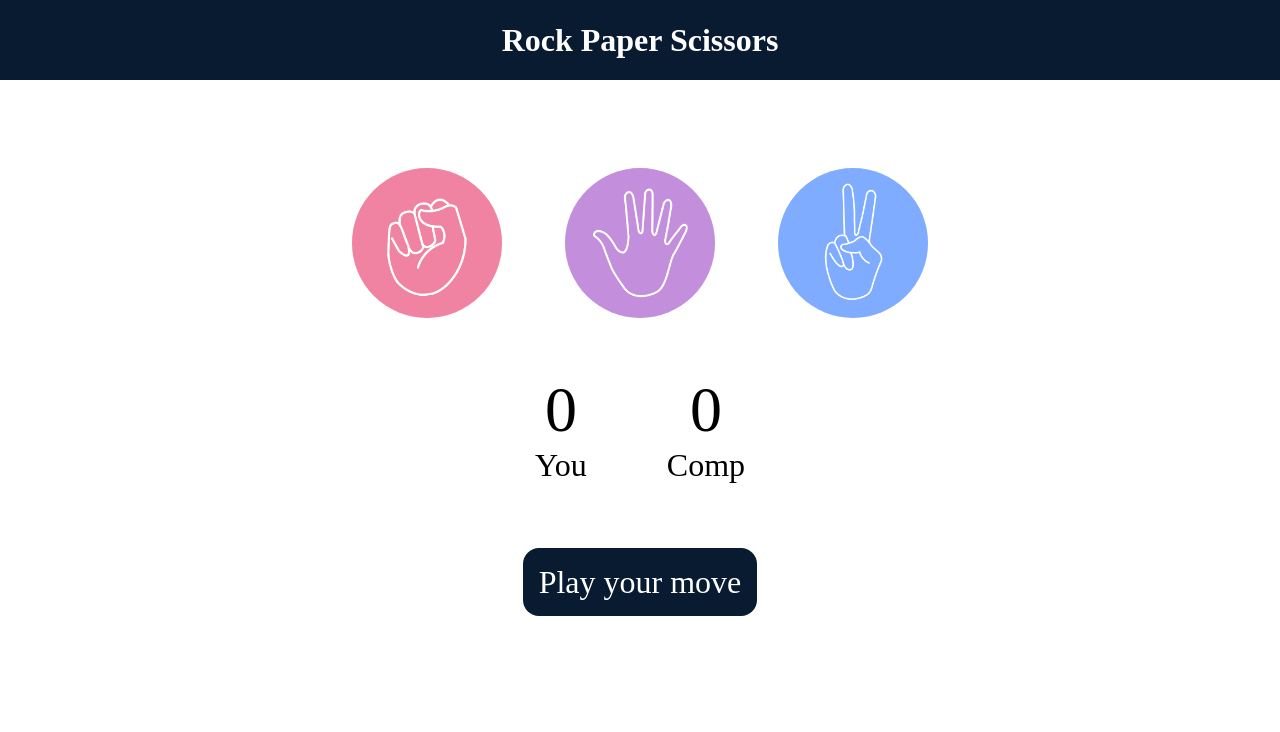
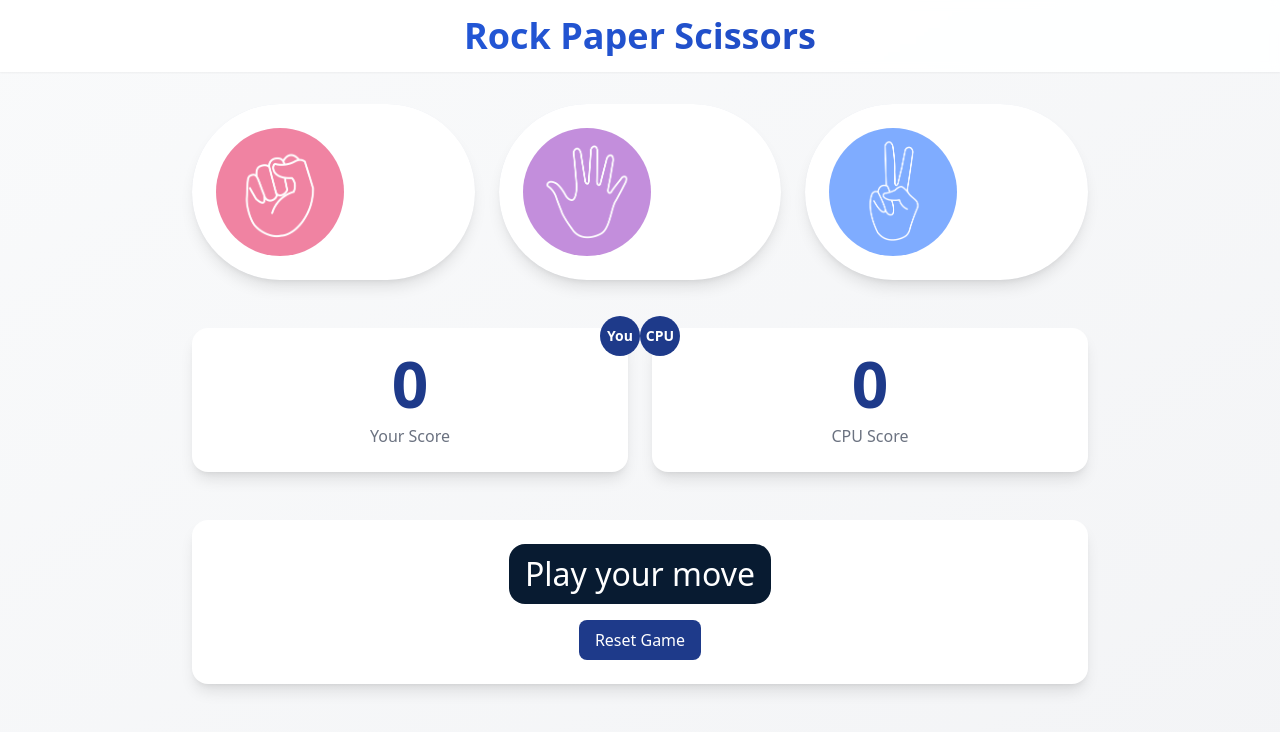
Before and after one commit to Mahesh-1503/Rock-Paper-Scissor, a plain HTML site: page index.html in a window 1280 px wide. Drawn offline with nearby package versions, Linux system fonts and the light colour scheme.

Commit message:
New Updated Added
updated with new feature ==>  Reset Game .
And Updated Styles With TailwindCSS

```diff
--- a/app.js
+++ b/app.js
@@ -13,48 +13,61 @@ const genCompChoice = () => {
   return options[randIdx];
 };
 
-const drawGame = () => {
-  msg.innerText = "Game was Draw. Play again.";
-  msg.style.backgroundColor = "#081b31";
-};
-
-const showWinner = (userWin, userChoice, compChoice) => {
+const updateMessage = (userWin, userChoice, compChoice) => {
   if (userWin) {
     userScore++;
     userScorePara.innerText = userScore;
-    msg.innerText = `You win! Your ${userChoice} beats ${compChoice}`;
-    msg.style.backgroundColor = "green";
+    msg.innerHTML = `
+      <span class="text-green-600">Win! </span>
+      ${userChoice} > ${compChoice}
+    `;
+  } else if (userChoice === compChoice) {
+    msg.innerHTML = `
+      <span class="text-gray-600">Draw. </span>
+      Play again
+    `;
   } else {
     compScore++;
     compScorePara.innerText = compScore;
-    msg.innerText = `You lost. ${compChoice} beats your ${userChoice}`;
-    msg.style.backgroundColor = "red";
+    msg.innerHTML = `
+      <span class="text-red-600">Lost. </span>
+      ${compChoice} > ${userChoice}
+    `;
   }
 };
 
+const resetGame = () => {
+  userScore = 0;
+  compScore = 0;
+  userScorePara.innerText = userScore;
+  compScorePara.innerText = compScore;
+  msg.innerHTML = `Play your move`;
+};
+
+// Add event listener for reset button
+const resetBtn = document.querySelector("#resetBtn");
+if (resetBtn) {
+  resetBtn.addEventListener("click", resetGame);
+}
+
 const playGame = (userChoice) => {
-  //Generate computer choice
   const compChoice = genCompChoice();
 
+  let userWin = false;
   if (userChoice === compChoice) {
-    //Draw Game
-    drawGame();
+    updateMessage(false, userChoice, compChoice);
+  } else if (userChoice === "rock") {
+    userWin = compChoice === "scissors";
+  } else if (userChoice === "paper") {
+    userWin = compChoice === "rock";
   } else {
-    let userWin = true;
-    if (userChoice === "rock") {
-      //scissors, paper
-      userWin = compChoice === "paper" ? false : true;
-    } else if (userChoice === "paper") {
-      //rock, scissors
-      userWin = compChoice === "scissors" ? false : true;
-    } else {
-      //rock, paper
-      userWin = compChoice === "rock" ? false : true;
-    }
-    showWinner(userWin, userChoice, compChoice);
+    userWin = compChoice === "paper";
   }
+
+  updateMessage(userWin, userChoice, compChoice);
 };
 
+// Initialize event listeners
 choices.forEach((choice) => {
   choice.addEventListener("click", () => {
     const userChoice = choice.getAttribute("id");
--- a/index.html
+++ b/index.html
@@ -1,38 +1,106 @@
 <!DOCTYPE html>
-<html lang="en">
+<html lang="en" class="h-full">
   <head>
     <meta charset="UTF-8" />
-    <meta name="viewport" content="width=device-width, initial-scale=1.0" />
-    <title>Rock Paper Scissors Game</title>
+    <meta name="viewport" content="width=device-width, initial-scale=1.0, maximum-scale=1.0, user-scalable=no" />
+    <title>Rock Paper Scissors</title>
+    <script src="https://cdn.tailwindcss.com"></script>
     <link rel="stylesheet" href="style.css" />
+    <style>
+      html, body {
+        height: 100%;
+        overflow-x: hidden;
+      }
+    </style>
   </head>
-  <body>
-    <h1>Rock Paper Scissors</h1>
-    <div class="choices">
-      <div class="choice" id="rock">
-        <img src="rock.png" />
+  <body class="h-full bg-gradient-to-br from-gray-50 to-gray-100">
+    <div class="min-h-screen flex flex-col">
+      <header class="sticky top-0 z-10 bg-white/90 backdrop-blur-sm shadow-sm">
+        <div class="container mx-auto px-4 py-4">
+          <h1 class="text-2xl sm:text-3xl md:text-4xl font-bold text-center bg-gradient-to-r from-blue-600 to-blue-800 bg-clip-text text-transparent">
+            Rock Paper Scissors
+          </h1>
         </div>
-      <div class="choice" id="paper">
-        <img src="paper.png" />
+      </header>
+
+      <main class="flex-1 flex flex-col items-center py-8">
+        <div class="max-w-4xl w-full">
+          <!-- Game Choices -->
+          <div class="grid grid-cols-1 sm:grid-cols-3 gap-6 mb-12">
+            <div class="choice relative group">
+              <div class="absolute inset-0 bg-gradient-to-br from-blue-900/10 to-blue-900/5 rounded-full transition-all duration-300 group-hover:from-blue-900/20 group-hover:to-blue-900/10"></div>
+              <div class="relative p-4 sm:p-6 rounded-full bg-white shadow-lg hover:shadow-xl transition-shadow duration-300">
+                <img src="rock.png" class="w-24 sm:w-32 h-24 sm:h-32 object-cover rounded-full" alt="Rock" />
+                <div class="absolute inset-0 rounded-full bg-blue-900 opacity-0 group-hover:opacity-100 transition-opacity duration-300 flex items-center justify-center">
+                  <span class="text-white text-2xl">Rock</span>
                 </div>
-      <div class="choice" id="scissors">
-        <img src="scissors.png" />
+              </div>
+            </div>
+            <div class="choice relative group">
+              <div class="absolute inset-0 bg-gradient-to-br from-blue-900/10 to-blue-900/5 rounded-full transition-all duration-300 group-hover:from-blue-900/20 group-hover:to-blue-900/10"></div>
+              <div class="relative p-4 sm:p-6 rounded-full bg-white shadow-lg hover:shadow-xl transition-shadow duration-300">
+                <img src="paper.png" class="w-24 sm:w-32 h-24 sm:h-32 object-cover rounded-full" alt="Paper" />
+                <div class="absolute inset-0 rounded-full bg-blue-900 opacity-0 group-hover:opacity-100 transition-opacity duration-300 flex items-center justify-center">
+                  <span class="text-white text-2xl">Paper</span>
+                </div>
+              </div>
+            </div>
+            <div class="choice relative group">
+              <div class="absolute inset-0 bg-gradient-to-br from-blue-900/10 to-blue-900/5 rounded-full transition-all duration-300 group-hover:from-blue-900/20 group-hover:to-blue-900/10"></div>
+              <div class="relative p-4 sm:p-6 rounded-full bg-white shadow-lg hover:shadow-xl transition-shadow duration-300">
+                <img src="scissors.png" class="w-24 sm:w-32 h-24 sm:h-32 object-cover rounded-full" alt="Scissors" />
+                <div class="absolute inset-0 rounded-full bg-blue-900 opacity-0 group-hover:opacity-100 transition-opacity duration-300 flex items-center justify-center">
+                  <span class="text-white text-2xl">Scissors</span>
+                </div>
+              </div>
             </div>
           </div>
 
-    <div class="score-board">
-      <div class="score">
-        <p id="user-score">0</p>
-        <p>You</p>
+          <!-- Score Board -->
+          <div class="grid grid-cols-1 sm:grid-cols-2 gap-6 mb-12">
+            <div class="score-card relative bg-white rounded-2xl shadow-lg p-6">
+              <div class="absolute -top-3 -right-3 bg-blue-900 text-white rounded-full w-10 h-10 flex items-center justify-center">
+                <span class="text-sm font-bold">You</span>
               </div>
-      <div class="score">
-        <p id="comp-score">0</p>
-        <p>Comp</p>
+              <div class="text-center">
+                <p class="text-4xl sm:text-5xl font-bold text-blue-900 mb-2" id="user-score">0</p>
+                <p class="text-gray-500">Your Score</p>
+              </div>
+            </div>
+            <div class="score-card relative bg-white rounded-2xl shadow-lg p-6">
+              <div class="absolute -top-3 -left-3 bg-blue-900 text-white rounded-full w-10 h-10 flex items-center justify-center">
+                <span class="text-sm font-bold">CPU</span>
+              </div>
+              <div class="text-center">
+                <p class="text-4xl sm:text-5xl font-bold text-blue-900 mb-2" id="comp-score">0</p>
+                <p class="text-gray-500">CPU Score</p>
+              </div>
             </div>
           </div>
 
-    <div class="msg-container">
-      <p id="msg">Play your move</p>
+          <!-- Message Container -->
+          <div class="w-full mb-8">
+            <div class="bg-white rounded-2xl shadow-lg">
+              <div class="p-4 sm:p-6">
+                <div class="flex flex-col items-center space-y-4">
+                  <div class="flex-1 min-w-0">
+                    <div class="text-center sm:text-left">
+                      <div class="flex items-center justify-center">
+                        <p id="msg" class="text-xs sm:text-sm md:text-base lg:text-lg text-gray-700 font-medium whitespace-nowrap overflow-hidden">
+                          Play your move
+                        </p>
+                      </div>
+                    </div>
+                  </div>
+                  <button id="resetBtn" class="px-4 py-2 bg-blue-900 text-white rounded-lg hover:bg-blue-800 transition-colors duration-200 max-w-[200px] mx-auto">
+                    Reset Game
+                  </button>
+                </div>
+              </div>
+            </div>
+          </div>
+        </div>
+      </main>
     </div>
     <script src="app.js"></script>
   </body>
--- a/style.css
+++ b/style.css
@@ -1,52 +1,12 @@
-* {
-  margin: 0;
-  padding: 0;
-  text-align: center;
+/* Custom animations */
+@keyframes shake {
+  0%, 100% { transform: translateX(0); }
+  25% { transform: translateX(-10px); }
+  75% { transform: translateX(10px); }
 }
 
-h1 {
-  background-color: #081b31;
-  color: #fff;
-  height: 5rem;
-  line-height: 5rem;
-}
-
-.choice {
-  height: 165px;
-  width: 165px;
-  border-radius: 50%;
-  display: flex;
-  justify-content: center;
-  align-items: center;
-}
-
-.choice:hover {
-  cursor: pointer;
-  background-color: #081b31;
-}
-
-img {
-  height: 150px;
-  width: 150px;
-  object-fit: cover;
-  border-radius: 50%;
-}
-
-.choices {
-  display: flex;
-  justify-content: center;
-  align-items: center;
-  gap: 3rem;
-  margin-top: 5rem;
-}
-
-.score-board {
-  display: flex;
-  justify-content: center;
-  align-items: center;
-  font-size: 2rem;
-  margin-top: 3rem;
-  gap: 5rem;
+.shake {
+  animation: shake 0.5s ease-in-out;
 }
 
 #user-score,
```
Also changed, not shown: tailwind.config.js (added, +11 -0 lines). Lines whose indentation alone changed are shown as unchanged.
